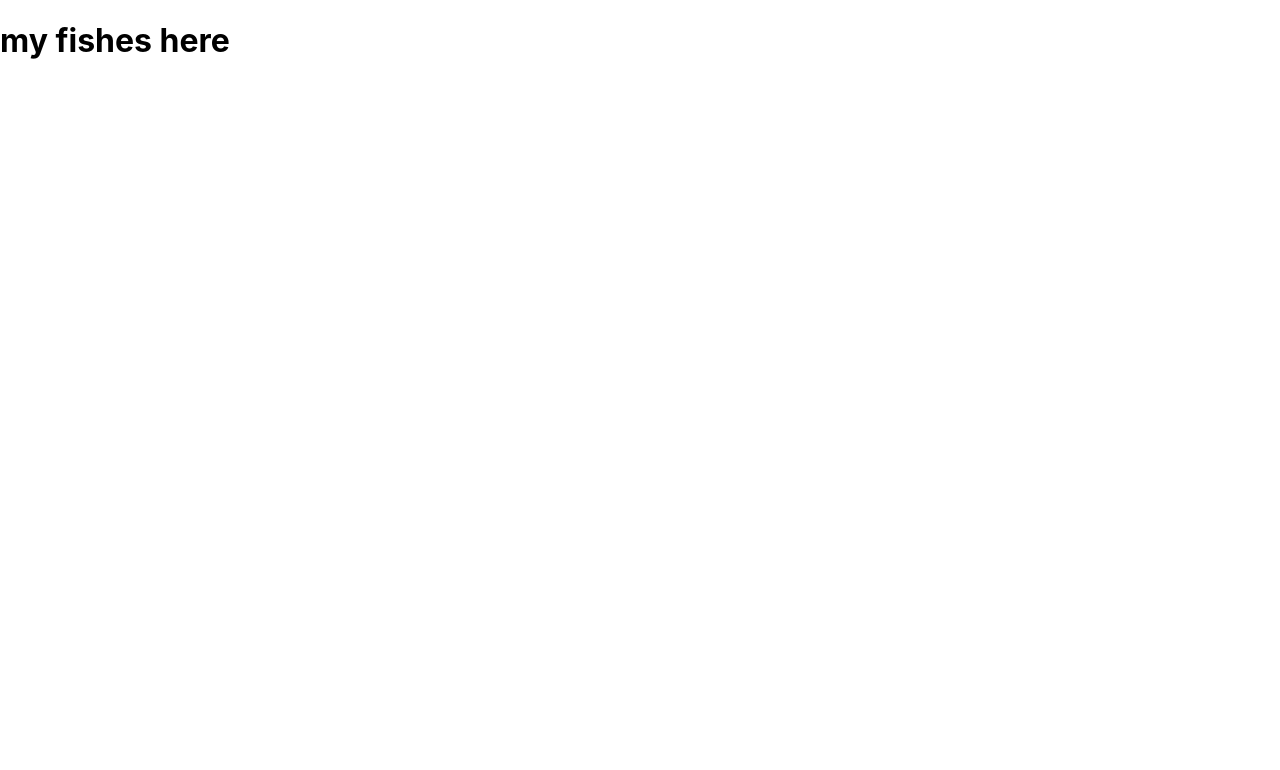
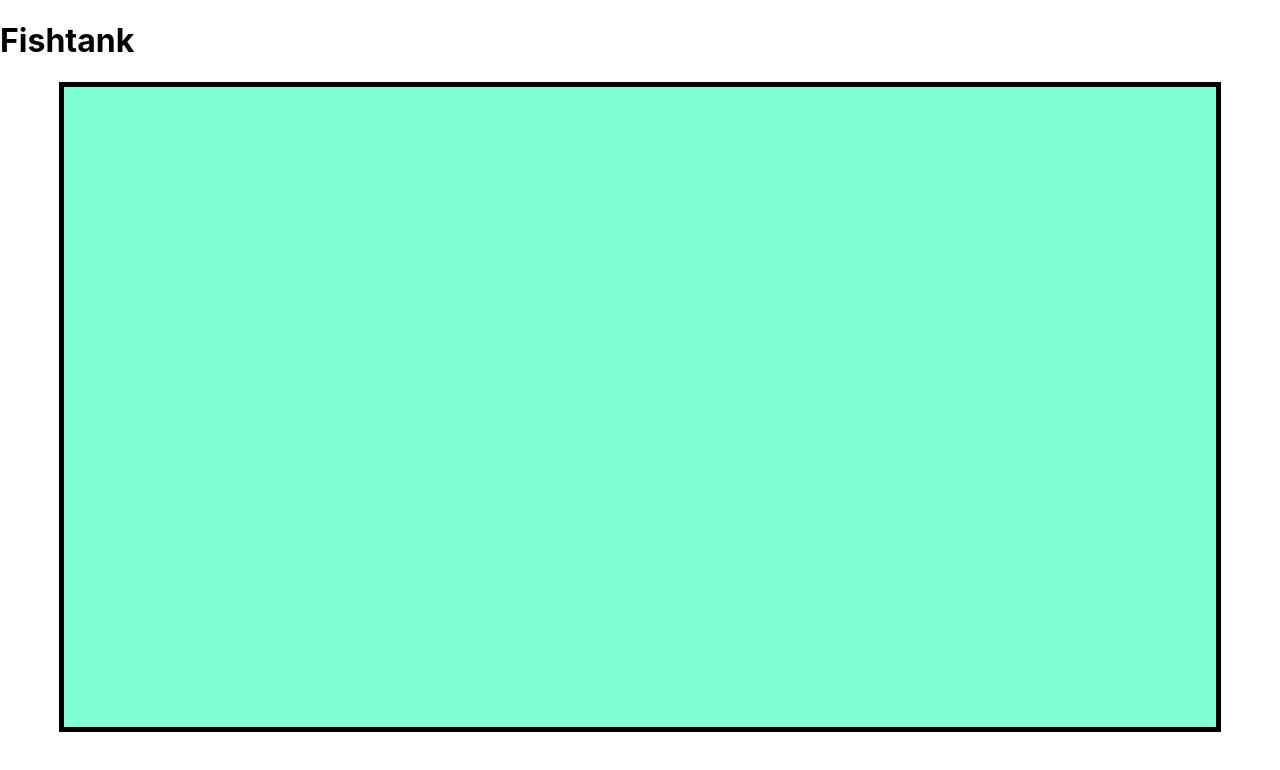
Before and after one commit to jfisher396/fishtank, a React (Create React App) app: page / in a window 1280 px wide. Shown: the top 770 px of the page. Built offline with nearby package versions, Linux system fonts and the light colour scheme.

Commit message:
tank component created and rendered

```diff
--- a/src/App.js
+++ b/src/App.js
@@ -1,8 +1,12 @@
 import './App.css';
+import Tank from './components/Tank'
 
 function App() {
   return (
-    <h1>my fishes here</h1>
+    <>
+    <h1>Fishtank</h1>
+    <Tank />
+    </>
   );
 }
 
--- /dev/null
+++ b/src/components/Tank.css
@@ -0,0 +1,7 @@
+.Tank {
+    width: 90vw;
+    min-height: 80vh;
+    border: 5px solid black;
+    background-color: aquamarine;
+    margin: 0 auto;
+}
--- /dev/null
+++ b/src/components/Tank.js
@@ -0,0 +1,14 @@
+import React from 'react'
+import './Tank.css'
+
+function Tank() {
+    return (
+        <div className="Tank">
+
+        </div>
+    )
+}
+
+
+
+export default Tank;
```
